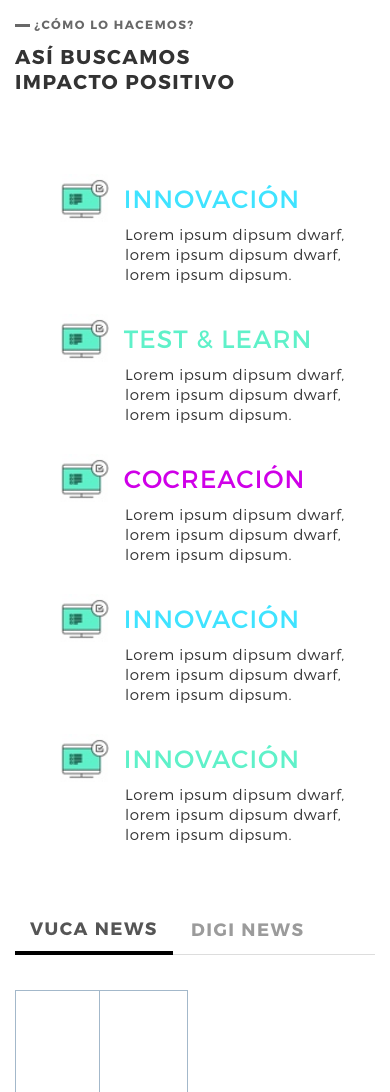
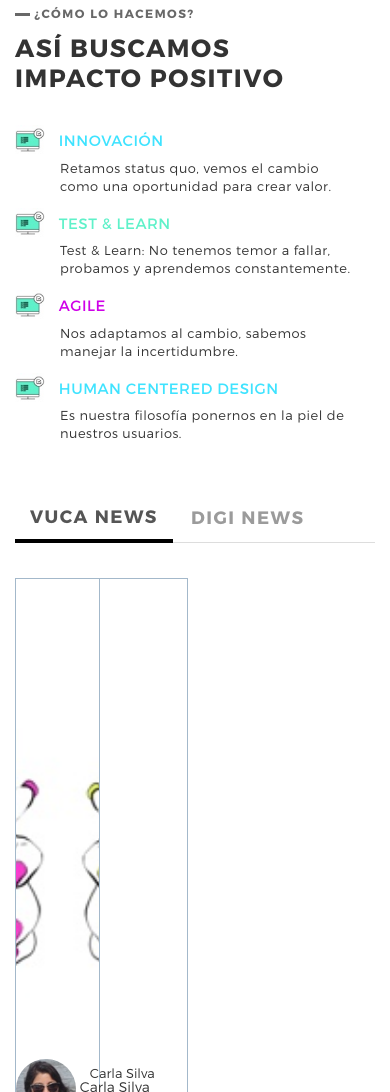
Before and after one commit to karenvaldivia/web_td, a plain HTML site: page index.html in a window 390 px wide. Shown: the part 880-1972 px from the top of the page. Drawn offline with nearby package versions, Linux system fonts and the light colour scheme.

Commit message:
modificando home

```diff
--- a/css/style.css
+++ b/css/style.css
@@ -93,8 +93,8 @@ h3 {
 }
 h4 {
 	font-family: 'Montserrat-Regular';
-	font-size: 25px;
-	letter-spacing: 1px;
+				font-size: 20px;
+				letter-spacing: .5px;
 				text-transform: uppercase;
 }
 h5 {
@@ -182,7 +182,7 @@ p.sub-tit {
 	margin: 0 auto;
 }
 section {
-	margin-top: 100px;
+	margin-top: 80px;
 }
 section h2 {
 	margin-bottom: 50px;
@@ -434,7 +434,7 @@ a.navbar-brand {
 	display: inline-block;
 	vertical-align: middle;
 }
-.td-home-dif .row .col-sm-5 {
+.td-home-dif .row .col-sm-6 {
 	padding-left: 60px;
 }
 .td-home-dif .td-dif-text p {
@@ -1194,13 +1194,6 @@ ul.teamtabs li {
 	letter-spacing: 1px;
 }
 
-/*.tab_last { border-right: 1px solid #333; }*/
-
-/*ul.teamtabs li:hover {
-	background-color: #ccc;
-	color: #333;
-}*/
-
 ul.teamtabs li.active {
 	color: #24CCE1;
 	border-bottom: 4px solid #24CCE1;
@@ -1252,32 +1245,31 @@ ul.teamtabs li.active {
 }
 /*DREAMTABS*/
 
-
-
-
-
-/* RESPONSIVENESS */
-/* MENU */
-/*@media screen and (max-width: 768px) {
-	#menu-toggle:not(:checked) + .navbar-nav {
-		display: none;
-	}
-}*/
-/* END MENU */
-
-
 @media screen and (max-width: 768px) {
 	/* COMMON STYLES */
 	h1 {
 		font-size: 30px;
 	}
 	h2 {
+		font-size: 25px;
+		line-height: 30px;
+		margin-top: 8px;
+	}
+	h3 {
 		font-size: 20px;
 		line-height: 25px;
 		margin-top: 8px;
 	}
+	h5 {
+					font-size: 15px;
+	}
+	p {
+					font-size: 13px;
+					letter-spacing: .5px;
+					line-height: 18px;
+	}
 	section {
-		margin-top: 50px;
+		margin-top: 40px;
 	}
 	.pages-hero, .tdnews-hero-slider .tdnews-top-1 {
 		height: 500px;
@@ -1299,30 +1291,82 @@ ul.teamtabs li.active {
 
 	/* TDNEWS TABS CARD */
 	.tdnews-tab .cards-hor .card {
-    	flex: 0 0 45%;
+					flex: 0 0 43%;
 	}
 	.tdnews-tab .cards-hor .card {
 		margin-top: 30px!important;
 		margin-right: 30px!important;
 	}
+	/* END TDNEWS TABS CARD */
 
-	/* END TDNEWS TABS CARD */
+	/* TD NEWS INTERNA */
+	.pages-hero-int {
+		height: 300px;
+	}
+	.tdnewsint-text .tdnews-quote {
+		font-size: 20px;
+		margin: 30px auto;
+		text-align: center;
+		line-height: 25px;
+	}
+	.tdnews-top-1-author-text p {
+		font-size: 11px;
+	}
+	.tdnews-top-1-author-text p:last-child {
+					font-size: 9px;
+	}
+	.tdnewsint-text-img {
+		margin: 40px 0;
+	}
+	.tdnews-quote-img {
+					font-size: 13px;
+					line-height: 15px;
+	}
+	.tdnews-author-int {
+					bottom: 15px;
+	}
+	/* END TD NEWS INTERNA */
 }
 
-
+@media screen and (max-width: 1200px) {
+	.td-home-dif .row .col-sm-6 {
+		padding-left: 30px;
+ 	}
+}
 @media screen and (max-width: 991px) {
+	section h2 {
+		margin-bottom: 30px;
+	}
+	h4 {
+		font-size: 15px;
+	}
 	/* TDNEWS TABS CARD */
+	.icon-x50 {
+		width: 30px;
+		height: 30px;
+	}
+	.td-home-dif .td-dif-text p {
+		margin-left: 45px;
+	}
 	p.td-text-tit {
 		font-size: 13px;
 		line-height: 17px;
 	}
+	.td-home-dif .row, .td-home-dif .td-dif-text {
+		margin: 0px;
+	}
+	.td-home-dif .row .col-sm-6 {
+		padding-left: 0px;
+	}
 	/* END TDNEWS TABS CARD */
 }
 
+@media screen and (max-width: 520px) {
+	.tdnews-tab .cards-hor .card {
+		flex: 0 0 98%;
+		margin-top: 35px!important;
+		margin-bottom: 20px!important;
+		margin-right: 0px!important;
+	}
+}
 /* END RESPONSIVENESS */
-
-
-
-
-
-/*content: url('../img/iconos/slider/arrow-left.svg');*/
--- a/index.html
+++ b/index.html
@@ -69,34 +69,29 @@
 				<p class="td-line-tit"> ¿CÓMO LO HACEMOS?</p>
 				<h2>ASÍ BUSCAMOS<br>IMPACTO POSITIVO</h2>
 				<div class="row">
-					<div class="col-sm-5">
+					<div class="col-xs-12 col-sm-6 col-md-6 col-lg-5">
 						<div class="td-dif-text">
 							<img class="td-dif-icon icon-x50" src="img/iconos/home/icon-innovacion.jpg" alt="">
 							<h4 style="color: #3FE3FF;">INNOVACIÓN</h4>
-							<p>Lorem ipsum dipsum dwarf, lorem ipsum dipsum dwarf, lorem ipsum dipsum.</p>
+							<p>Retamos status quo, vemos el cambio como una oportunidad para crear valor.</p>
 						</div>
 						<div class="td-dif-text">
 							<img class="td-dif-icon icon-x50" src="img/iconos/home/icon-innovacion.jpg" alt="">
 							<h4 style="color: #5FF1C9;">TEST & LEARN</h4>
-							<p>Lorem ipsum dipsum dwarf, lorem ipsum dipsum dwarf, lorem ipsum dipsum.</p>
+							<p>Test & Learn: No tenemos temor a fallar, probamos y aprendemos constantemente.</p>
 						</div>
 						<div class="td-dif-text">
 							<img class="td-dif-icon icon-x50" src="img/iconos/home/icon-innovacion.jpg" alt="">
-							<h4 style="color: #CF00E8;">COCREACIÓN</h4>
-							<p>Lorem ipsum dipsum dwarf, lorem ipsum dipsum dwarf, lorem ipsum dipsum.</p>
+							<h4 style="color: #CF00E8;">AGILE</h4>
+							<p>Nos adaptamos al cambio, sabemos manejar la incertidumbre.</p>
 						</div>
 						<div class="td-dif-text">
 							<img class="td-dif-icon icon-x50" src="img/iconos/home/icon-innovacion.jpg" alt="">
-							<h4 style="color: #3FE3FF;">INNOVACIÓN</h4>
-							<p>Lorem ipsum dipsum dwarf, lorem ipsum dipsum dwarf, lorem ipsum dipsum.</p>
-						</div>
-						<div class="td-dif-text">
-							<img class="td-dif-icon icon-x50" src="img/iconos/home/icon-innovacion.jpg" alt="">
-							<h4 style="color: #5FF1C9;">INNOVACIÓN</h4>
-							<p>Lorem ipsum dipsum dwarf, lorem ipsum dipsum dwarf, lorem ipsum dipsum.</p>
+							<h4 style="color: #3FE3FF;">HUMAN CENTERED DESIGN</h4>
+							<p>Es nuestra filosofía ponernos en la piel de nuestros usuarios.</p>
 						</div>
 					</div>
-					<div class="col-sm-7">
+					<div class="col-xs-12 col-sm-6 col-md-6 col-lg-7">
 
 					</div>
 				</div>
```
Also changed, not shown: tdnews-1.html (+0 -39 lines). Lines whose indentation alone changed are shown as unchanged.
